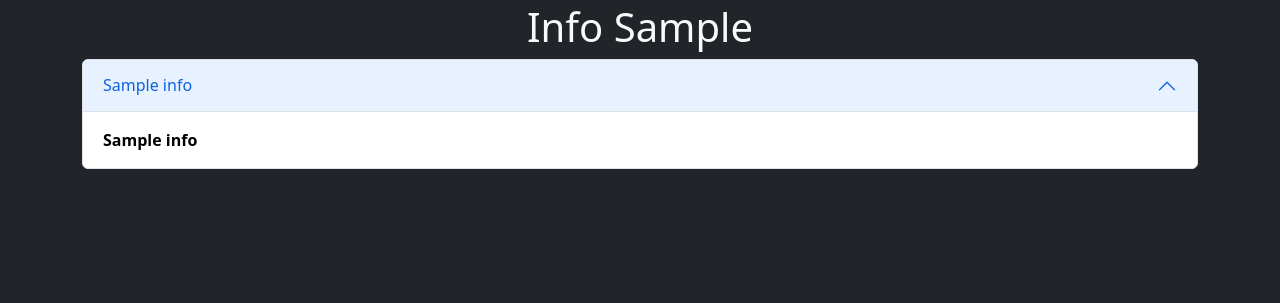
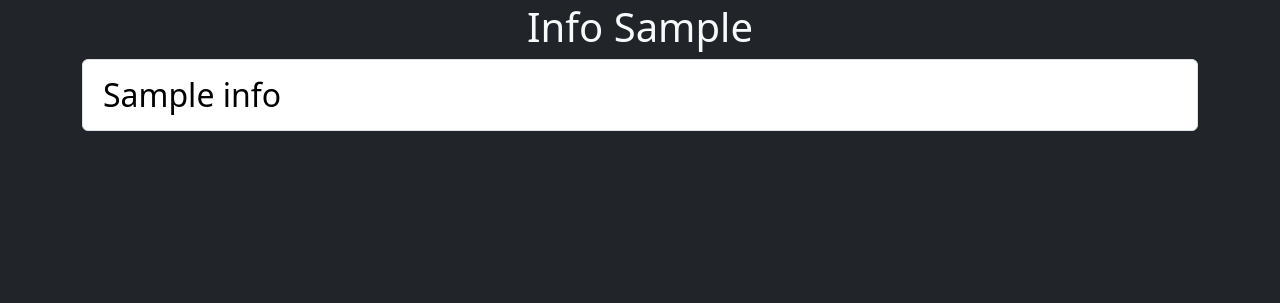
Before and after one commit to grosheth/monitor, a Django app: template src/controller/templates/controller/info.html in a window 1280 px wide. Shown: the part 53-356 px from the top of the page. Run offline with Django 4.2, Linux system fonts and the light colour scheme; the template is opened without the code that fills it: most values are stand-ins (such as "Sample title", 1, 10 or a date in 2020); parts of the project's set-up code (start-up, migrations or seed data) failed here and were passed over.

Commit message:
commit automatique

```diff
--- a/src/controller/templates/controller/info.html
+++ b/src/controller/templates/controller/info.html
@@ -50,15 +50,10 @@
         <div class="accordion" id="accordionExample">
           <div class="accordion-item">
             <h2 class="accordion-header" id="headingOne">
-              <button class="accordion-button" type="button" data-bs-toggle="collapse" data-bs-target="#collapseOne" aria-expanded="true" aria-controls="collapseOne">
+              <div class="accordion-body">
                 {{ x }}
-              </button>
+              </div>
             </h2>
-            <div id="collapseOne" class="accordion-collapse collapse show" aria-labelledby="headingOne" data-bs-parent="#accordionExample">
-              <div class="accordion-body">
-                <strong>{{ x }}</strong>
-              </div>
-            </div>
           </div>
       {% endfor %}
         </div>
--- a/src/controller/views.py
+++ b/src/controller/views.py
@@ -8,7 +8,6 @@ def dashboard(request):
     return render(request, "controller/dashboard.html", context={"test": range(5)})
 
 def pods(request):
-    describe = False
     namelist = api.command("kubectl get pods --output name")
     number_of_pods = api.command("kubectl get pods --output name | wc -l")
     separated = namelist.split("\n")
@@ -19,7 +18,6 @@ def pods(request):
     return render(request, "controller/pods.html", context={"length": range(int(number_of_pods)), "namelist": separated})
 
 def deployment(request):
-    describe = False
     namelist = api.command("kubectl get deploy --output name")
     number_of_deploy = api.command("kubectl get deploy --output name | wc -l")
     separated = namelist.split("\n")
@@ -30,7 +28,6 @@ def deployment(request):
     return render(request, "controller/deployment.html", context={"length": range(int(number_of_deploy)), "namelist": separated})
 
 def services(request):
-    describe = False
     namelist = api.command("kubectl get service --output name")
     number_of_services = api.command("kubectl get pods --output name | wc -l")
     separated = namelist.split("\n")
@@ -45,8 +42,6 @@ def info(request, resource, name):
     info_deployment = api.command(f"kubectl describe deploy { name }")
     info_service = api.command(f"kubectl describe service { name }")
 
-    print(info_pod)
-
     if resource == "pod":
         separated = info_pod.split("\n")
         resource_type = "Pod"
```
